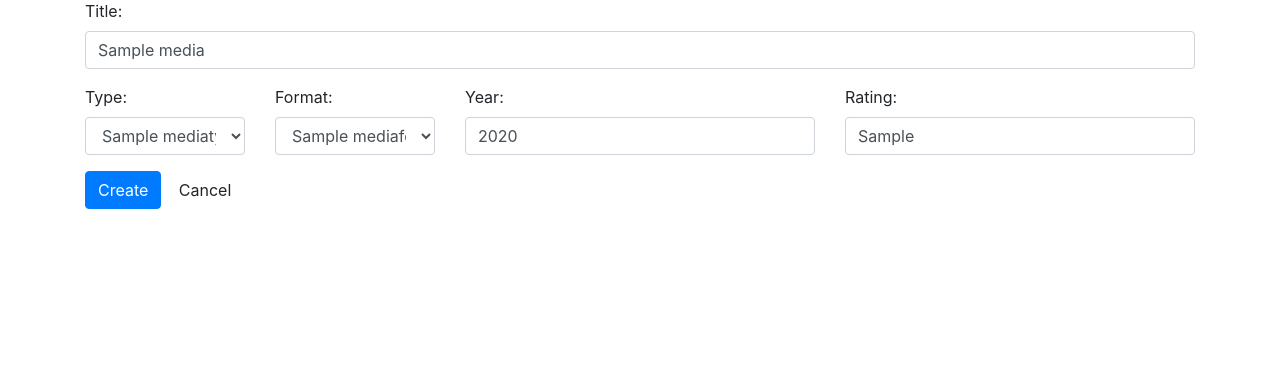
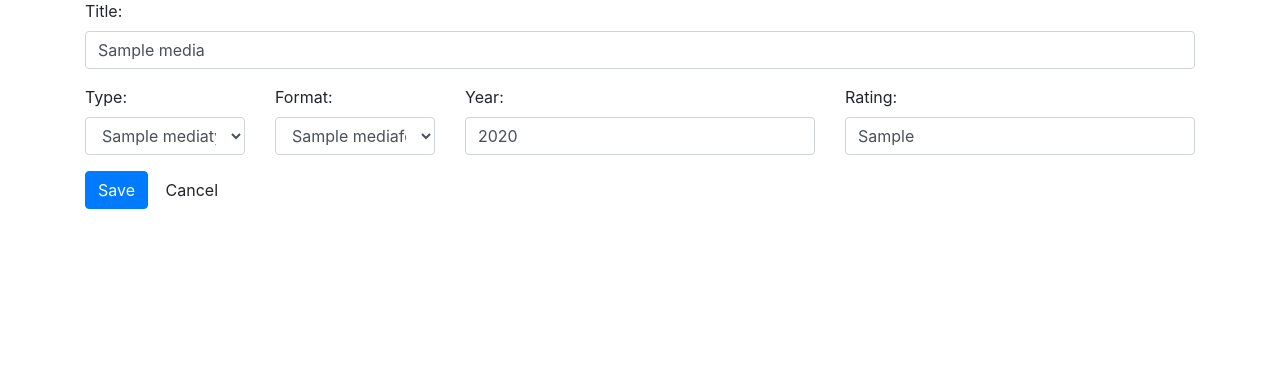
Before and after one commit to tomgehrke/media_manager, a Flask app: page /media/1/edit/ in a window 1280 px wide. Shown: the part 147-518 px from the top of the page. Run offline with Flask 2, Linux system fonts and the light colour scheme; the visitor is signed in with stand-in values (Sample User, id 1); tables that the repository leaves empty hold one stand-in row (values such as "Sample post"); some libraries are stand-ins or nearby versions.

Commit message:
Changed "create" button to "save" on edit form.

```diff
--- a/templates/editMedia.html
+++ b/templates/editMedia.html
@@ -73,7 +73,7 @@
                 class="btn btn-primary"
                 type="submit"
                 name="submitButton"
-                value="Create"
+                value="Save"
             />
             <input
                 class="btn"
```
